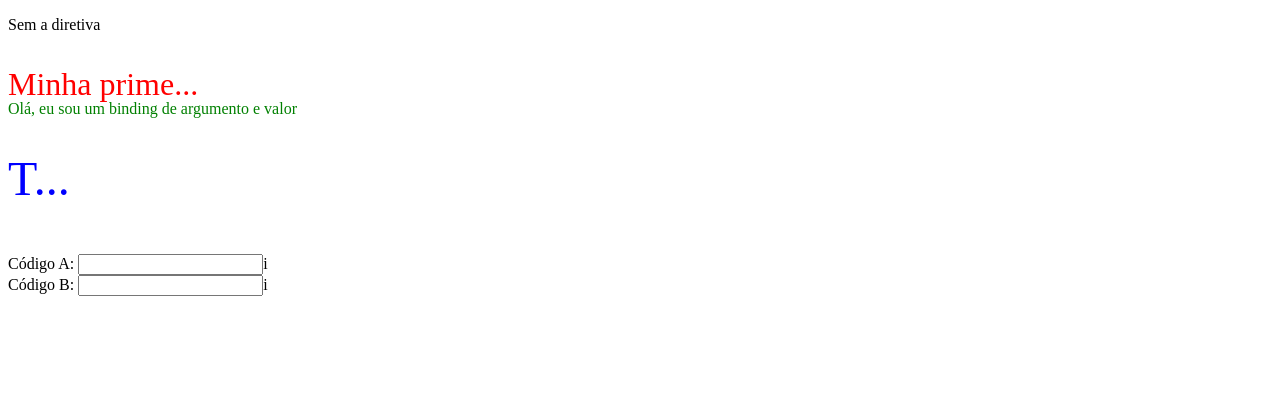
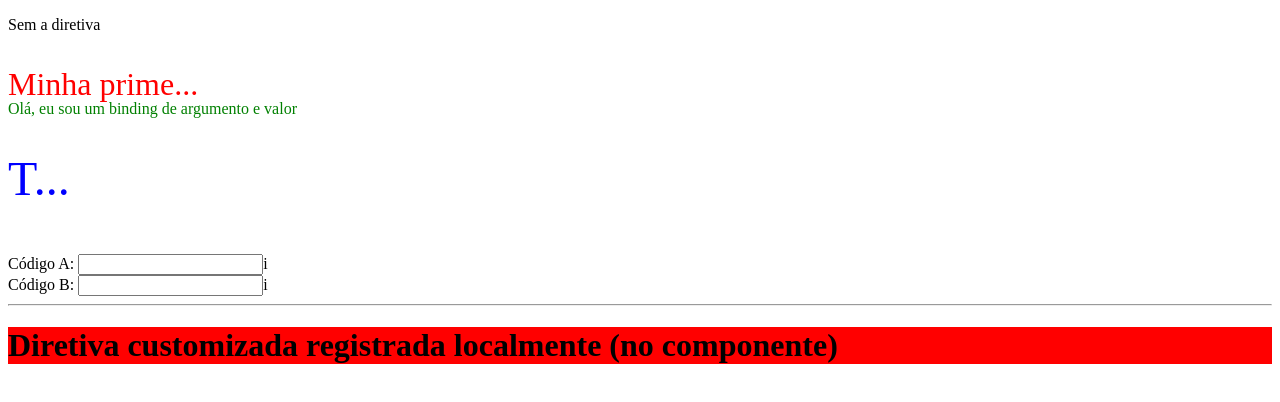
Before and after one commit to oriovaldof/vue-diretivas, a Vue app: page / in a window 1280 px wide. Shown: the top 402 px of the page. Built offline with nearby package versions, Linux system fonts and the light colour scheme.

Commit message:
diretivas customizadas localmente

```diff
--- a/src/App.vue
+++ b/src/App.vue
@@ -8,11 +8,21 @@
   <span>Código A:</span> <input type="text"><span v-informacao:simples.umClickMouse="'Você encontrará o codigo A na parte frontal do equipamento'">i</span>
   <br>
   <span>Código B:</span> <input type="text"><span v-informacao:destacado.doisClicksMouse.sairAutomaticamente="'Você encontrará o codigo B na parte traseira do equipamento, abaixo da tampa de proteção'">i</span>
+  <hr>
+  <h1 v-colorir="'red'">Diretiva customizada registrada localmente (no componente)</h1>
 </template>
 
 <script>
 export default {
   name: "App",
+  directives:{
+    colorir:{
+      created:function(el, binding) {
+        // console.log(el, binding)
+        el.style.background = binding.value;
+      },
+    }
+  },
   data: () => ({
     configuracaoTexto: {
       cor: "blue",
--- a/src/directives/informacao.js
+++ b/src/directives/informacao.js
@@ -1,6 +1,6 @@
 export default{
     created(el, binding) {
-        console.log(el, binding.arg, binding.modifiers, binding.value);
+        // console.log(el, binding.arg, binding.modifiers, binding.value);
         let funcao = null
         if (binding.arg == undefined || binding.arg === 'simples') {
              funcao = function () {
```
